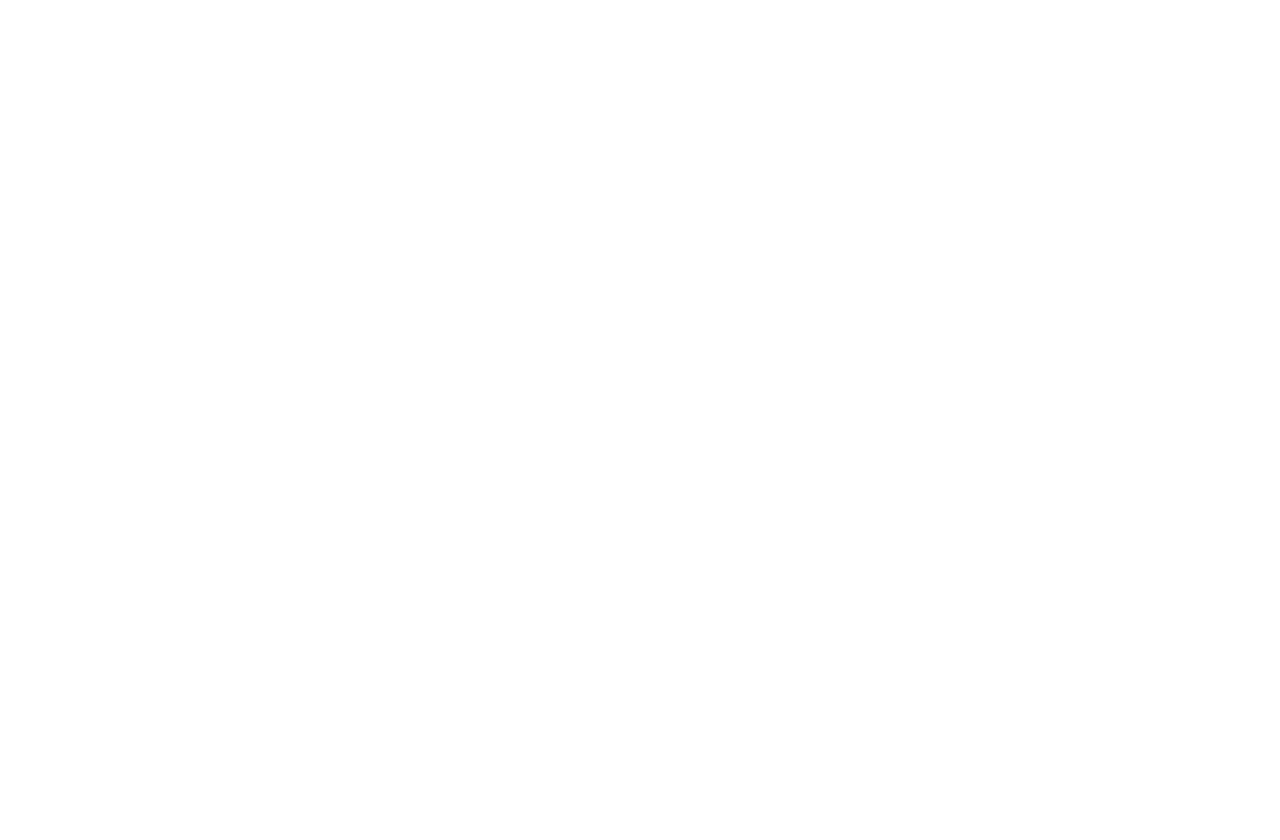
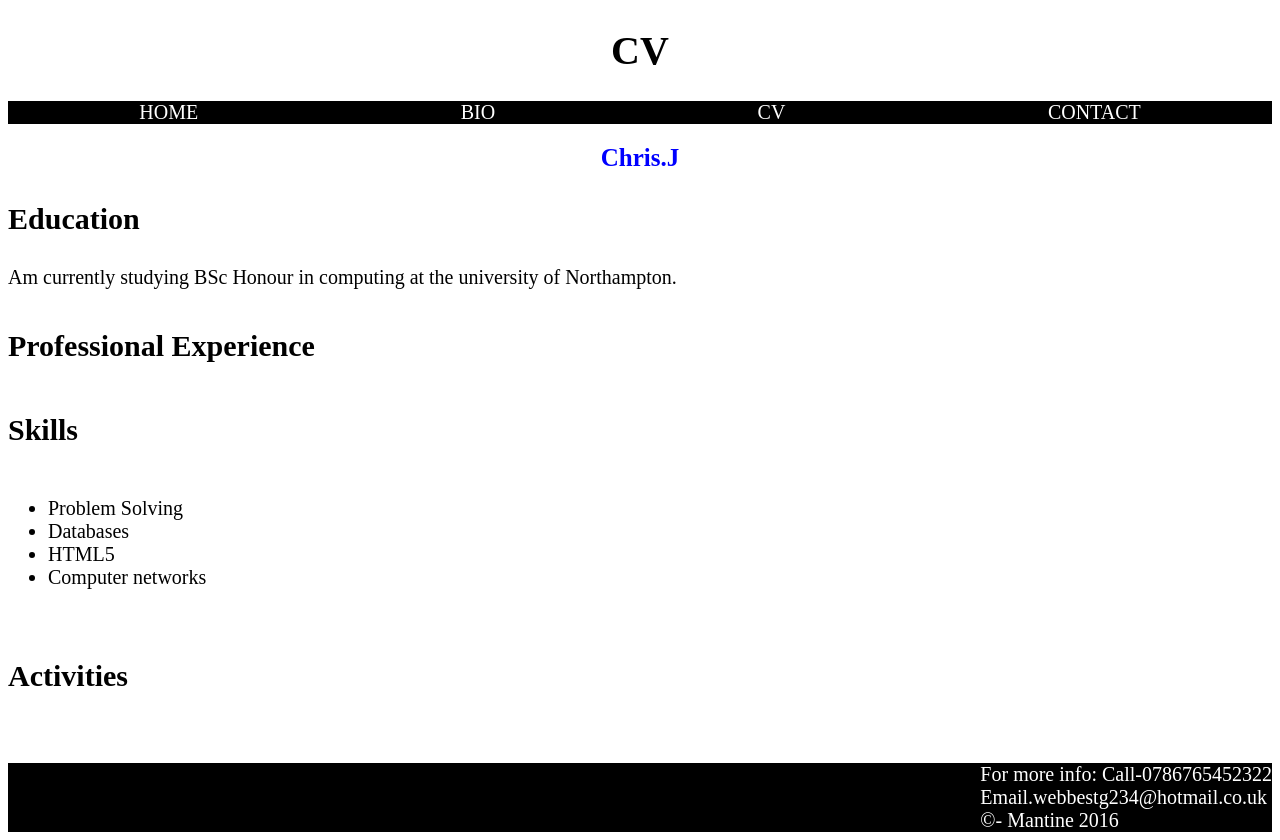
Before and after one commit to mantine123/csy1018-assign1, a plain HTML site: page cv.html in a window 1280 px wide. Before the commit the page ends 800 px from the top, so only its background shows below. Drawn offline with Linux system fonts and the light colour scheme.

Commit message:
fifth update

```diff
--- a/css/style.css
+++ b/css/style.css
@@ -57,3 +57,24 @@ justify-content: center;
 .text{
   color: rgb(255, 255, 255);
 }
+.footer {
+  display: flex;
+  flex-direction: row;
+  color: white;
+  align-items: baseline;
+background-color: black;
+justify-content: flex-end;
+}
+/*cv.html editing*/
+
+.cv-body{
+  background-color: white;
+}
+.cv-h1{
+  font-size: 30px;
+}
+.cv-h2{
+  font-size: 25px;
+  color: blue;
+  text-align: center;
+}
--- a/cv.html
+++ b/cv.html
@@ -0,0 +1,55 @@
+<!DOCTYPE html>
+<html>
+  <head>
+    <meta charset="utf-8">
+    <link rel="stylesheet" href="css/style.css" /><!--This is a link to the css files-->
+    <title>CV</title>
+  </head>
+  <body class="cv-body">
+    <header>
+      <h1 class="logo-text"> CV</h1>
+    </header>
+    <div class="boxes">
+    <ul class="nav-bar">
+      <li>
+        <a href="index.html" class="nav-bar-buttons">HOME</a>
+      </li>
+      <li>
+          <a href="bio.html" class="nav-bar-buttons">BIO</a>
+      </li>
+      <li>
+          <a href="cv.html" class="nav-bar-buttons">CV</a>
+      </li>
+      <li>
+          <a href="contact.html" class="nav-bar-buttons">CONTACT</a>
+      </li>
+    </ul>
+    </div>
+
+<h2 class="cv-h2">Chris.J</h2>
+<h3 class="cv-h1">Education</h3>
+<p>
+  Am currently studying BSc Honour in computing at the university of Northampton.
+</p>
+<h4 class="cv-h1">Professional Experience</h4>
+<h5 class="cv-h1">Skills</h5>
+<ul>
+  <li>Problem Solving</li>
+  <li>Databases</li>
+  <li>HTML5</li>
+  <li>Computer networks</li>
+
+</ul>
+<h6 class="cv-h1">Activities</h6>
+
+
+
+
+<footer class="footer">
+For more info:
+  Call-0786765452322
+  <br>Email.webbestg234@hotmail.co.uk<br>
+  &copy- Mantine 2016
+</footer>
+  </body>
+</html>
```
Also changed, not shown: index.html (+6 -0 lines), 1 other file.
